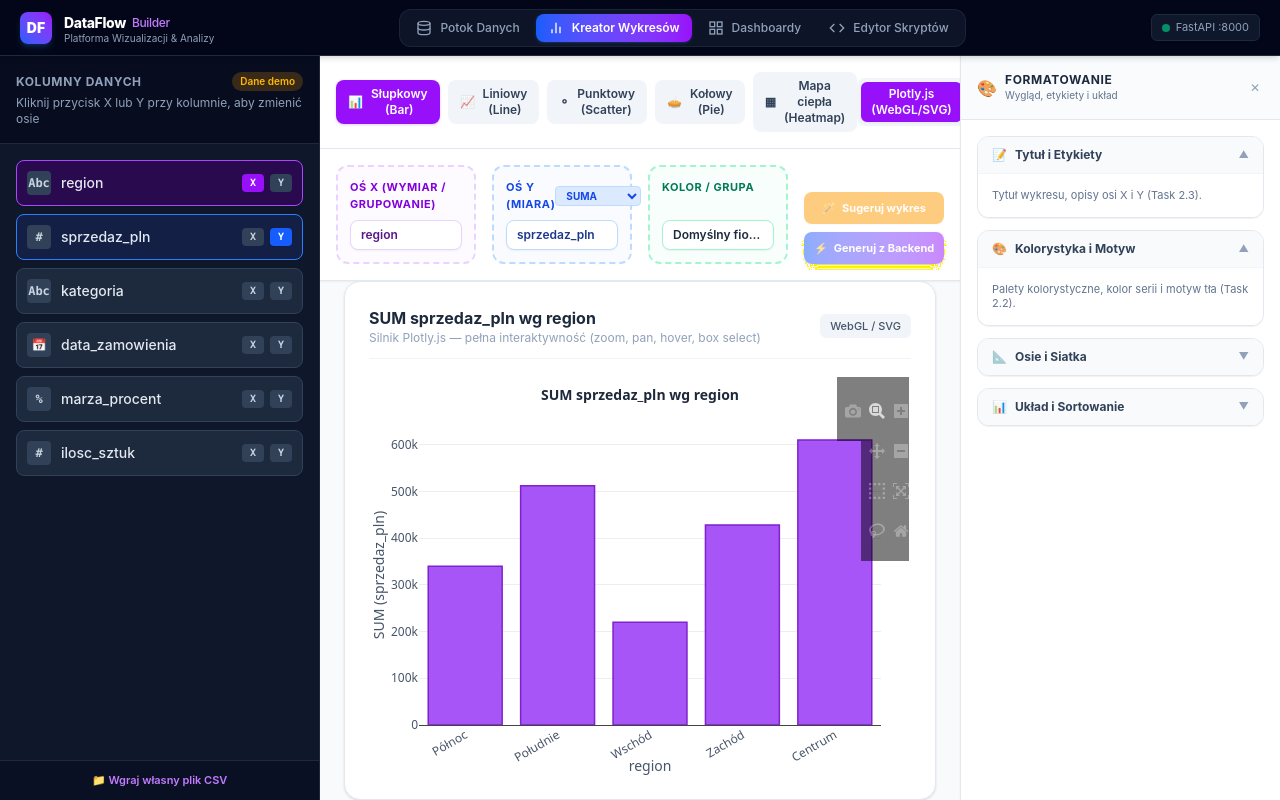
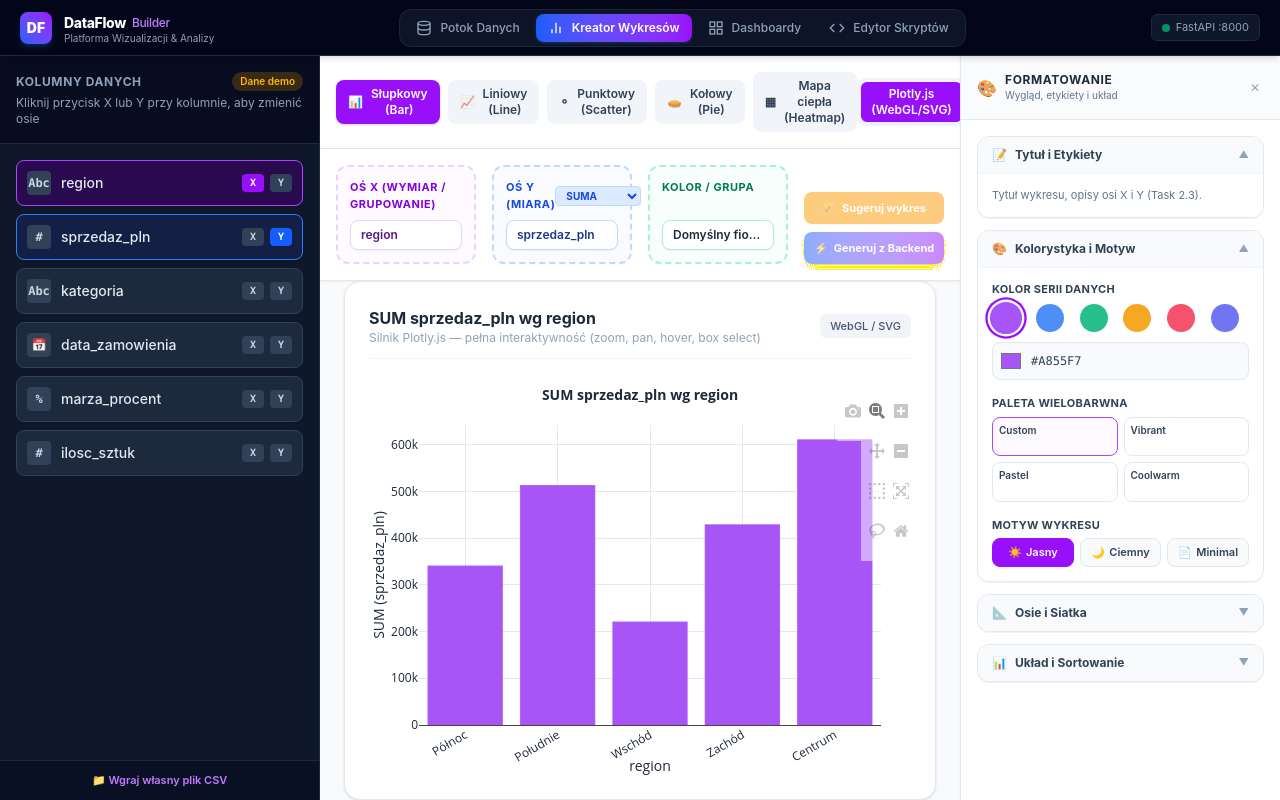
Before and after one commit to mateuszlamla/projekt-inzynierski, a React app in the folder frontend/: page /charts/new in a window 1280 px wide. Built offline with nearby package versions, Linux system fonts and the light colour scheme; no server answers; the HTML template or start-up script is replaced by a standard one.

Commit message:
feat(frontend): add color section to chart style panel

```diff
--- a/frontend/src/pages/ChartCreatorPage.jsx
+++ b/frontend/src/pages/ChartCreatorPage.jsx
@@ -2,6 +2,22 @@ import { useState, useMemo } from "react";
 import { useDatasetStore } from "../store/useDatasetStore";
 import { useChartStore } from "../store/useChartStore";
 import { PlotlyChart } from "../components/common/PlotlyChart";
+
+// Gotowe presety kolorystyczne
+const COLOR_PRESETS = [
+  { name: "Fiolet", hex: "#a855f7" },
+  { name: "Błękit", hex: "#3b82f6" },
+  { name: "Szmaragd", hex: "#10b981" },
+  { name: "Bursztyn", hex: "#f59e0b" },
+  { name: "Róża", hex: "#f43f5e" },
+  { name: "Indygo", hex: "#6366f1" },
+];
+const MULTI_PALETTES = {
+  custom: ["#a855f7", "#3b82f6", "#10b981", "#f59e0b", "#ec4899", "#06b6d4"],
+  vibrant: ["#6366f1", "#ec4899", "#f59e0b", "#10b981", "#3b82f6", "#8b5cf6"],
+  pastel: ["#93c5fd", "#86efac", "#fde047", "#fca5a5", "#d8b4fe", "#f9a8d4"],
+  coolwarm: ["#2563eb", "#38bdf8", "#94a3b8", "#f87171", "#dc2626", "#ea580c"],
+};
 
 // Przykładowy zbiór danych używany, gdy użytkownik nie wgrał jeszcze własnego pliku CSV
 const SAMPLE_DATASET = [
@@ -137,6 +153,10 @@ export default function ChartCreatorPage() {
     yAxis,
     color,
     aggregation,
+    colorHex,
+    theme,
+    palette,
+    title,
     chartImage,
     summary,
     isLoading,
@@ -156,7 +176,7 @@ export default function ChartCreatorPage() {
   const [renderEngine, setRenderEngine] = useState("plotly"); // plotly | static
   const [uploadLoading, setUploadLoading] = useState(false);
   const [interactionEvent, setInteractionEvent] = useState(null);
-  const [isStylePanelOpen, setOpenStylePanel] = useState(true);
+  const [isStylePanelOpen, setIsStylePanelOpen] = useState(true);
   const [openSections, setOpenSections] = useState({
     titles: true,
     colors: true,
@@ -281,8 +301,8 @@ export default function ChartCreatorPage() {
           x: labels,
           y: values,
           marker: {
-            color: "#a855f7",
-            line: { color: "#7e22ce", width: 1.5 },
+            color: colorHex || "#a855f7",
+            line: { color: colorHex ? `${colorHex}dd` : "#7e22ce", width: 1.5 },
           },
           hovertemplate: `<b>%{x}</b><br>${aggregation.toUpperCase()} ${effY}: %{y:,.2f}<extra></extra>`,
         },
@@ -294,8 +314,8 @@ export default function ChartCreatorPage() {
           mode: "lines+markers",
           x: labels,
           y: values,
-          line: { color: "#3b82f6", width: 3, shape: "spline" },
-          marker: { color: "#1d4ed8", size: 8 },
+          line: { color: colorHex || "#3b82f6", width: 3, shape: "spline" },
+          marker: { color: colorHex || "#1d4ed8", size: 8 },
           hovertemplate: `<b>%{x}</b><br>${effY}: %{y:,.2f}<extra></extra>`,
         },
       ];
@@ -309,10 +329,10 @@ export default function ChartCreatorPage() {
           x: rawX,
           y: rawY,
           marker: {
-            color: "#10b981",
+            color: colorHex || "#10b981",
             size: 10,
             opacity: 0.85,
-            line: { color: "#047857", width: 1.5 },
+            line: { color: colorHex ? `${colorHex}dd` : "#047857", width: 1.5 },
           },
           hovertemplate: `${effX}: %{x}<br>${effY}: %{y}<extra></extra>`,
         },
@@ -324,14 +344,7 @@ export default function ChartCreatorPage() {
           labels: labels.slice(0, 10),
           values: values.slice(0, 10),
           marker: {
-            colors: [
-              "#a855f7",
-              "#3b82f6",
-              "#10b981",
-              "#f59e0b",
-              "#ec4899",
-              "#06b6d4",
-            ],
+            colors: MULTI_PALETTES[palette] || MULTI_PALETTES.custom,
           },
           textinfo: "label+percent",
           hoverinfo: "label+value+percent",
@@ -352,30 +365,66 @@ export default function ChartCreatorPage() {
                   [1, 2, 3],
                   [4, 5, 6],
                 ],
-          colorscale: "Viridis",
+          colorscale:
+            palette === "coolwarm"
+              ? "RdBu"
+              : palette === "vibrant"
+                ? "Plasma"
+                : [
+                    [0, theme === "dark" ? "#1e293b" : "#f8fafc"],
+                    [1, colorHex || "#a855f7"],
+                  ],
         },
       ];
     }
     return [];
-  }, [aggregatedData, chartType, effX, effY, aggregation, datasetToUse]);
+  }, [
+    aggregatedData,
+    chartType,
+    effX,
+    effY,
+    aggregation,
+    datasetToUse,
+    colorHex,
+    palette,
+    theme,
+  ]);
 
   const plotlyLayout = useMemo(() => {
+    const isDark = theme === "dark";
+    const isMinimal = theme === "minimal";
+
+    const paperBg = isDark ? "#0f172a" : isMinimal ? "#fafaf9" : "#ffffff";
+    const plotBg = isDark ? "#1e293b" : isMinimal ? "#fafaf9" : "#ffffff";
+    const textColor = isDark ? "#f8fafc" : "#1e293b";
+    const gridColor = isDark ? "#334155" : "#e2e8f0";
+
     return {
       title: {
-        text: `${aggregation.toUpperCase()} ${effY} wg ${effX}`,
-        font: { size: 14, color: "#1e293b", weight: "bold" },
+        text: title || `${aggregation.toUpperCase()} ${effY} wg ${effX}`,
+        font: { size: 14, color: textColor, weight: "bold" },
       },
+      paper_bgcolor: paperBg,
+      plot_bgcolor: plotBg,
+      font: { color: textColor },
       xaxis: {
-        title: effX,
+        title: { text: effX, font: { color: textColor } },
         tickangle: -30,
+        gridcolor: gridColor,
+        tickfont: { color: textColor },
       },
       yaxis: {
-        title: `${aggregation.toUpperCase()} (${effY})`,
+        title: {
+          text: `${aggregation.toUpperCase()} (${effY})`,
+          font: { color: textColor },
+        },
+        gridcolor: gridColor,
+        tickfont: { color: textColor },
       },
       uirevision: "true",
-      datarevision: `${effX}_${effY}_${aggregation}_${chartType}`,
+      datarevision: `${effX}_${effY}_${aggregation}_${chartType}_${colorHex}_${theme}_${palette}`,
     };
-  }, [effX, effY, aggregation, chartType]);
+  }, [effX, effY, aggregation, chartType, title, colorHex, theme, palette]);
 
   const handleQuickUpload = async (e) => {
     const file = e.target.files[0];
@@ -822,11 +871,19 @@ export default function ChartCreatorPage() {
         {/* PODGLĄD WYKRESU LUB KODU */}
         <div className="flex-1 p-6 overflow-y-auto flex items-center justify-center">
           {activeTab === "visual" ? (
-            <div className="w-full max-w-5xl bg-white border border-slate-200 rounded-2xl p-6 shadow-sm flex flex-col items-center min-h-[460px]">
+            <div
+              className={`w-full max-w-5xl rounded-2xl p-6 shadow-sm flex flex-col items-center min-h-[460px] transition-all duration-200 ${
+                theme === "dark"
+                  ? "bg-slate-900 border border-slate-800 text-white"
+                  : "bg-white border border-slate-200 text-slate-800"
+              }`}
+            >
               <div className="w-full flex items-center justify-between border-b border-slate-100 pb-3 mb-4">
                 <div>
-                  <h3 className="font-bold text-slate-800 text-base">
-                    {aggregation.toUpperCase()} {effY} wg {effX}
+                  <h3
+                    className={`font-bold text-base ${theme === "dark" ? "text-white" : "text-slate-800"}`}
+                  >
+                    {title || `${aggregation.toUpperCase()} ${effY} wg ${effX}`}
                   </h3>
                   <p className="text-xs text-slate-400">
                     {renderEngine === "plotly"
@@ -987,10 +1044,110 @@ fig.show()`}
                 </span>
               </button>
               {openSections.colors && (
-                <div className="p-3.5 space-y-3 bg-white border-t border-slate-100 text-slate-500 text-[11px]">
-                  <p>
-                    Palety kolorystyczne, kolor serii i motyw tła (Task 2.2).
-                  </p>
+                <div className="p-3.5 space-y-4 bg-white border-t border-slate-100">
+                  {/* Kolor główny serii */}
+                  <div>
+                    <label className="block text-[11px] font-bold text-slate-700 uppercase tracking-wide mb-2">
+                      Kolor serii danych
+                    </label>
+                    <div className="grid grid-cols-6 gap-1.5 mb-2.5">
+                      {COLOR_PRESETS.map((c) => (
+                        <button
+                          key={c.hex}
+                          onClick={() => updateConfig({ colorHex: c.hex })}
+                          style={{ backgroundColor: c.hex }}
+                          className={`w-7 h-7 rounded-full transition-transform cursor-pointer ${
+                            colorHex === c.hex
+                              ? "scale-115 ring-2 ring-purple-600 ring-offset-2"
+                              : "hover:scale-105 opacity-90"
+                          }`}
+                          title={c.name}
+                        />
+                      ))}
+                    </div>
+
+                    <div className="flex items-center gap-2 bg-slate-50 border border-slate-200 rounded-lg p-1.5">
+                      <input
+                        type="color"
+                        value={colorHex || "#a855f7"}
+                        onChange={(e) =>
+                          updateConfig({ colorHex: e.target.value })
+                        }
+                        className="w-6 h-6 rounded cursor-pointer border-0 bg-transparent p-0"
+                      />
+                      <input
+                        type="text"
+                        value={colorHex || "#a855f7"}
+                        onChange={(e) =>
+                          updateConfig({ colorHex: e.target.value })
+                        }
+                        className="text-xs font-mono text-slate-700 bg-transparent uppercase outline-none flex-1"
+                        maxLength={7}
+                      />
+                    </div>
+                  </div>
+
+                  {/* Paleta wielokolorowa (szczególnie dla kołowego) */}
+                  <div>
+                    <label className="block text-[11px] font-bold text-slate-700 uppercase tracking-wide mb-1.5">
+                      Paleta wielobarwna
+                    </label>
+                    <div className="grid grid-cols-2 gap-1.5">
+                      {Object.keys(MULTI_PALETTES).map((palKey) => (
+                        <button
+                          key={palKey}
+                          onClick={() => updateConfig({ palette: palKey })}
+                          className={`p-1.5 rounded-lg border text-left flex flex-col gap-1 transition-all cursor-pointer ${
+                            palette === palKey
+                              ? "border-purple-500 bg-purple-50/50"
+                              : "border-slate-200 hover:border-slate-300 bg-white"
+                          }`}
+                        >
+                          <span className="text-[10px] font-semibold text-slate-700 capitalize">
+                            {palKey}
+                          </span>
+                          <div className="flex h-2 rounded overflow-hidden">
+                            {MULTI_PALETTES[palKey]
+                              .slice(0, 5)
+                              .map((col, i) => (
+                                <div
+                                  key={i}
+                                  style={{ backgroundColor: col }}
+                                  className="flex-1"
+                                />
+                              ))}
+                          </div>
+                        </button>
+                      ))}
+                    </div>
+                  </div>
+
+                  {/* Motyw tła i obramowania */}
+                  <div>
+                    <label className="block text-[11px] font-bold text-slate-700 uppercase tracking-wide mb-1.5">
+                      Motyw wykresu
+                    </label>
+                    <div className="grid grid-cols-3 gap-1.5">
+                      {[
+                        { id: "white", label: "Jasny", icon: "☀️" },
+                        { id: "dark", label: "Ciemny", icon: "🌙" },
+                        { id: "minimal", label: "Minimal", icon: "📄" },
+                      ].map((th) => (
+                        <button
+                          key={th.id}
+                          onClick={() => updateConfig({ theme: th.id })}
+                          className={`py-1.5 px-2 rounded-lg border text-center font-semibold text-[11px] flex items-center justify-center gap-1 transition-all cursor-pointer ${
+                            theme === th.id
+                              ? "bg-purple-600 text-white border-purple-600 shadow-xs"
+                              : "bg-slate-50 text-slate-700 border-slate-200 hover:bg-slate-100"
+                          }`}
+                        >
+                          <span>{th.icon}</span>
+                          <span>{th.label}</span>
+                        </button>
+                      ))}
+                    </div>
+                  </div>
                 </div>
               )}
             </div>
```
